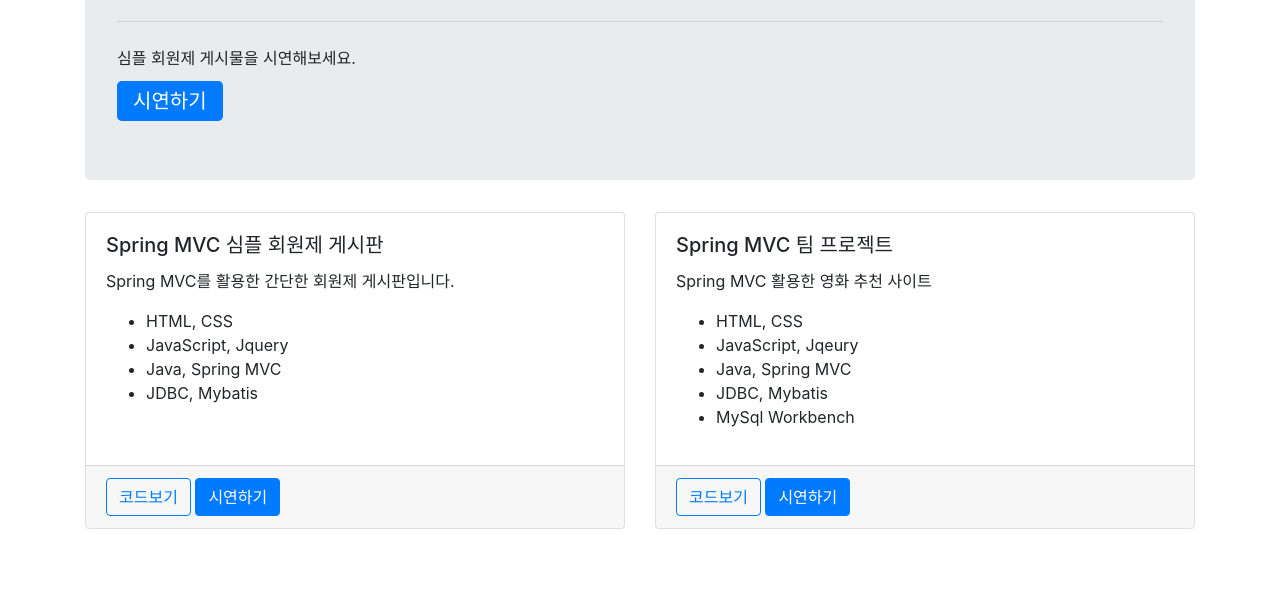
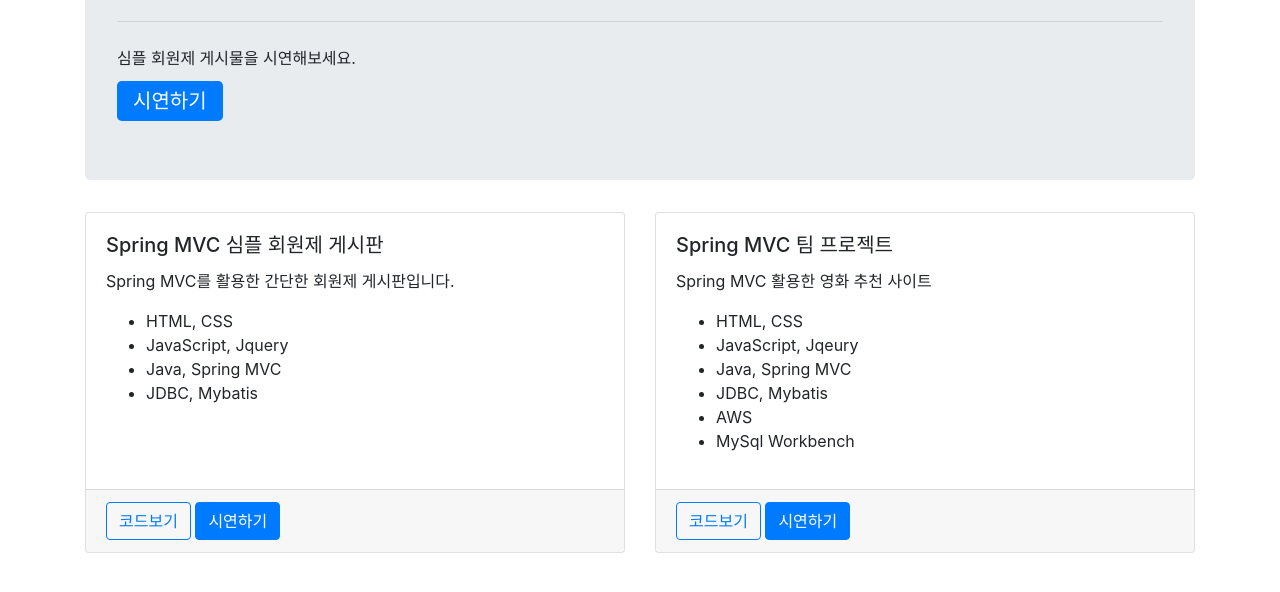
Before and after one commit to 09B0X/09B0X.github.io, a plain HTML site: page index.html in a window 1280 px wide. Shown: the part 202-794 px from the top of the page. Drawn offline with nearby package versions, Linux system fonts and the light colour scheme.

Commit message:
Update index.html

```diff
--- a/index.html
+++ b/index.html
@@ -80,6 +80,7 @@
                                 <li>JavaScript, Jqeury</li>
                                 <li>Java, Spring MVC</li>
                                 <li>JDBC, Mybatis</li>
+                                <li>AWS</li>
                                 <li>MySql Workbench</li>
                             </ul>
                             </p>
```
